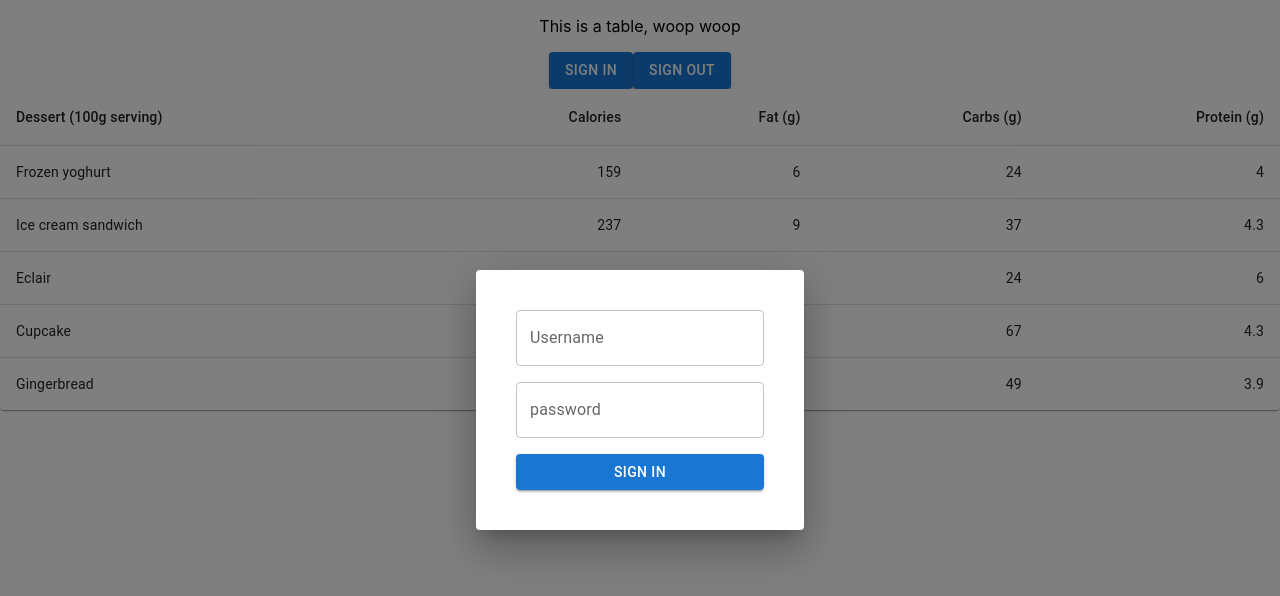
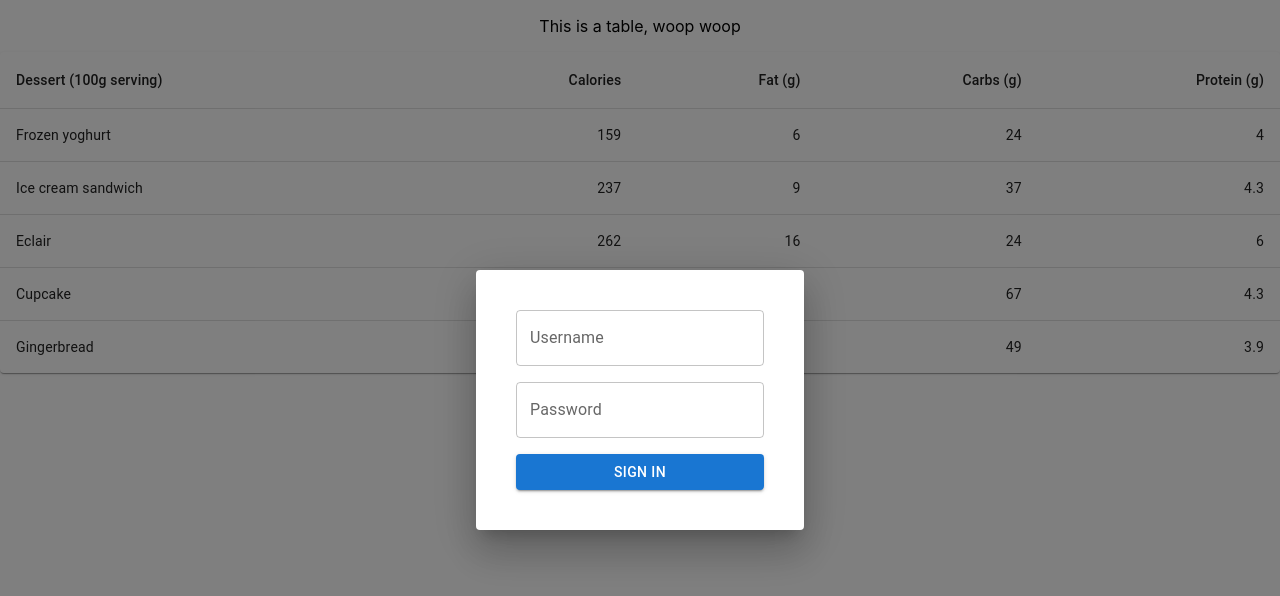
Before and after one commit to Filbert-code/Workout-Tracker, a React (Create React App) app: page / in a window 1280 px wide. Shown: the top 596 px of the page. Built offline with nearby package versions, Linux system fonts and the light colour scheme.

Commit message:
Added error checking to the login dialog and it now closes once the user logs in successfully

```diff
--- a/src/App.tsx
+++ b/src/App.tsx
@@ -16,20 +16,8 @@ import {
 import { userPoolClient } from "./libs/clients/UserPoolClient";
 import { InitiateAuthCommand } from "@aws-sdk/client-cognito-identity-provider";
 import LoginDialogComponent from "./components/LoginDialogComponent";
-
-const signInUser = async () => {
-  const response = await userPoolClient.send(
-    new InitiateAuthCommand({
-      AuthFlow: "USER_PASSWORD_AUTH",
-      ClientId: "1vdmuccspf3jne0ig707rd9foo",
-      AuthParameters: {
-        USERNAME: "thisusernamesucks",
-        PASSWORD: "password",
-      },
-    })
-  );
-  console.log(`Signed in: ${response.AuthenticationResult?.IdToken!!}`);
-};
+import WorkoutTableComponent from "./components/WorkoutTableComponent";
+import { useState } from "react";
 
 const signOutUser = async () => {
   var AWS = require("aws-sdk");
@@ -43,68 +31,19 @@ const signOutUser = async () => {
 
 // };
 
-function createData(
-  name: string,
-  calories: number,
-  fat: number,
-  carbs: number,
-  protein: number
-) {
-  return { name, calories, fat, carbs, protein };
-}
-
-const rows = [
-  createData("Frozen yoghurt", 159, 6.0, 24, 4.0),
-  createData("Ice cream sandwich", 237, 9.0, 37, 4.3),
-  createData("Eclair", 262, 16.0, 24, 6.0),
-  createData("Cupcake", 305, 3.7, 67, 4.3),
-  createData("Gingerbread", 356, 16.0, 49, 3.9),
-];
-
 function App() {
+  const [showLoginDialog, setShowLoginDialog] = useState(true);
   return (
     <div className="App">
       <header>
         <p>This is a table, woop woop</p>
-        <Button onClick={signInUser} variant="contained">
-          Sign In
-        </Button>
-        <Button onClick={signOutUser} variant="contained">
-          Sign Out
-        </Button>
       </header>
       <body>
-        <TableContainer component={Paper}>
-          <Table size="medium" stickyHeader={true} aria-label="simple table">
-            <TableHead>
-              <TableRow>
-                <TableCell>Dessert (100g serving)</TableCell>
-                <TableCell align="right">Calories</TableCell>
-                <TableCell align="right">Fat&nbsp;(g)</TableCell>
-                <TableCell align="right">Carbs&nbsp;(g)</TableCell>
-                <TableCell align="right">Protein&nbsp;(g)</TableCell>
-              </TableRow>
-            </TableHead>
-            <TableBody>
-              {rows.map((row) => (
-                <TableRow
-                  key={row.name}
-                  sx={{ "&:last-child td, &:last-child th": { border: 0 } }}
-                >
-                  <TableCell component="th" scope="row">
-                    {row.name}
-                  </TableCell>
-                  <TableCell align="right">{row.calories}</TableCell>
-                  <TableCell align="right">{row.fat}</TableCell>
-                  <TableCell align="right">{row.carbs}</TableCell>
-                  <TableCell align="right">{row.protein}</TableCell>
-                </TableRow>
-              ))}
-            </TableBody>
-          </Table>
-        </TableContainer>
+        <WorkoutTableComponent />
       </body>
-      <LoginDialogComponent />
+      {showLoginDialog && (
+        <LoginDialogComponent setShowLoginDialog={setShowLoginDialog} />
+      )}
     </div>
   );
 }
--- a/src/components/LoginDialogComponent.tsx
+++ b/src/components/LoginDialogComponent.tsx
@@ -1,5 +1,5 @@
 import { InitiateAuthCommand } from "@aws-sdk/client-cognito-identity-provider";
-import { Box, Stack } from "@mui/material";
+import { Alert, Box, Snackbar, Stack } from "@mui/material";
 import Button from "@mui/material/Button";
 import SimpleDialog from "@mui/material/Dialog";
 import TextField from "@mui/material/TextField";
@@ -9,11 +9,15 @@ import React, { useState } from "react";
 const TEST_USERNAME = "thisusernamesucks";
 const TEST_PASSWORD = "password";
 
-type LoginDialogComponentProps = {};
+type LoginDialogComponentProps = {
+  setShowLoginDialog: React.Dispatch<React.SetStateAction<boolean>>;
+};
 
 function LoginDialogComponent(props: LoginDialogComponentProps) {
   const [enteredUsername, setEnteredUsername] = useState("");
   const [enteredPassword, setEnteredPassword] = useState("");
+  const [showNotAuthenticatedAlert, setShowNotAuthenticatedAlert] =
+    useState(false);
 
   const signInUser = async (username: string, password: string) => {
     try {
@@ -27,10 +31,11 @@ function LoginDialogComponent(props: LoginDialogComponentProps) {
           },
         })
       );
-      console.log(`Signed in: ${response.AuthenticationResult?.IdToken!!}`);
+      props.setShowLoginDialog(false);
       // set authentication boolean to true to get rid of the login dialog box
     } catch (error) {
       // show error alert
+      setShowNotAuthenticatedAlert(true);
     }
   };
 
@@ -41,11 +46,12 @@ function LoginDialogComponent(props: LoginDialogComponentProps) {
         <Box margin={5}>
           <Stack direction="column" spacing={2}>
             <TextField
-              label={"Username"}
+              label="Username"
               onChange={(event) => setEnteredUsername(event.target.value)}
             />
             <TextField
-              label={"password"}
+              label="Password"
+              type="password"
               onChange={(event) => setEnteredPassword(event.target.value)}
             />
             <Stack>
@@ -55,6 +61,16 @@ function LoginDialogComponent(props: LoginDialogComponentProps) {
               >
                 Sign In
               </Button>
+              <Snackbar
+                open={showNotAuthenticatedAlert}
+                onClose={() => setShowNotAuthenticatedAlert(false)}
+                anchorOrigin={{ horizontal: "center", vertical: "bottom" }}
+                autoHideDuration={5000}
+              >
+                <Alert severity="error" sx={{ width: "100%" }}>
+                  Username or Password was incorrect.
+                </Alert>
+              </Snackbar>
             </Stack>
           </Stack>
         </Box>
```
